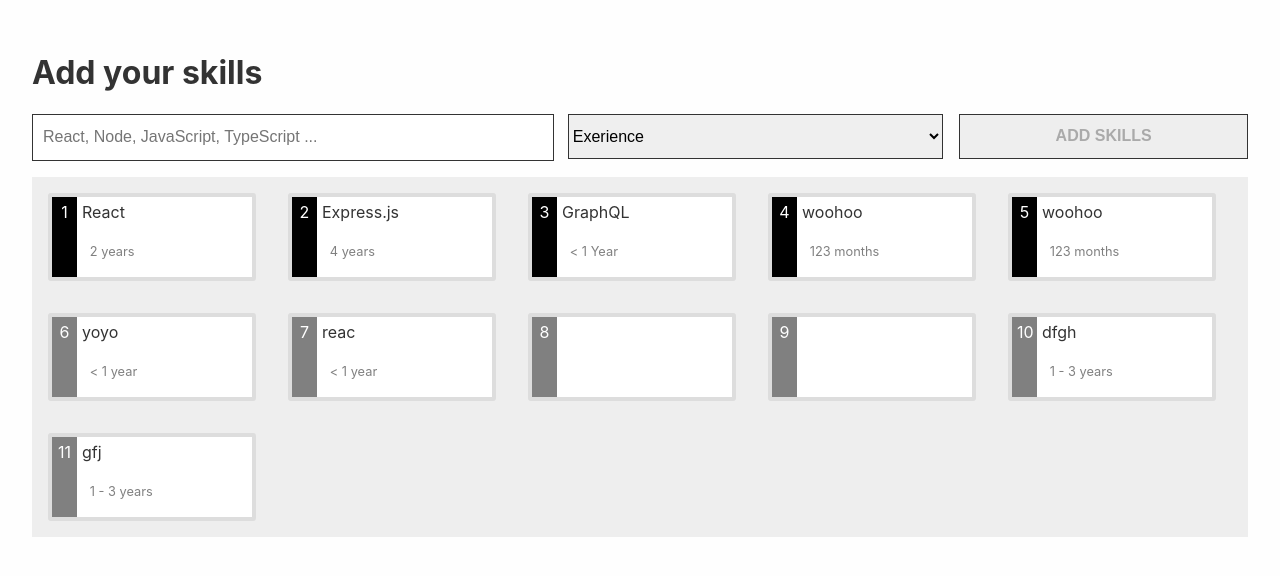
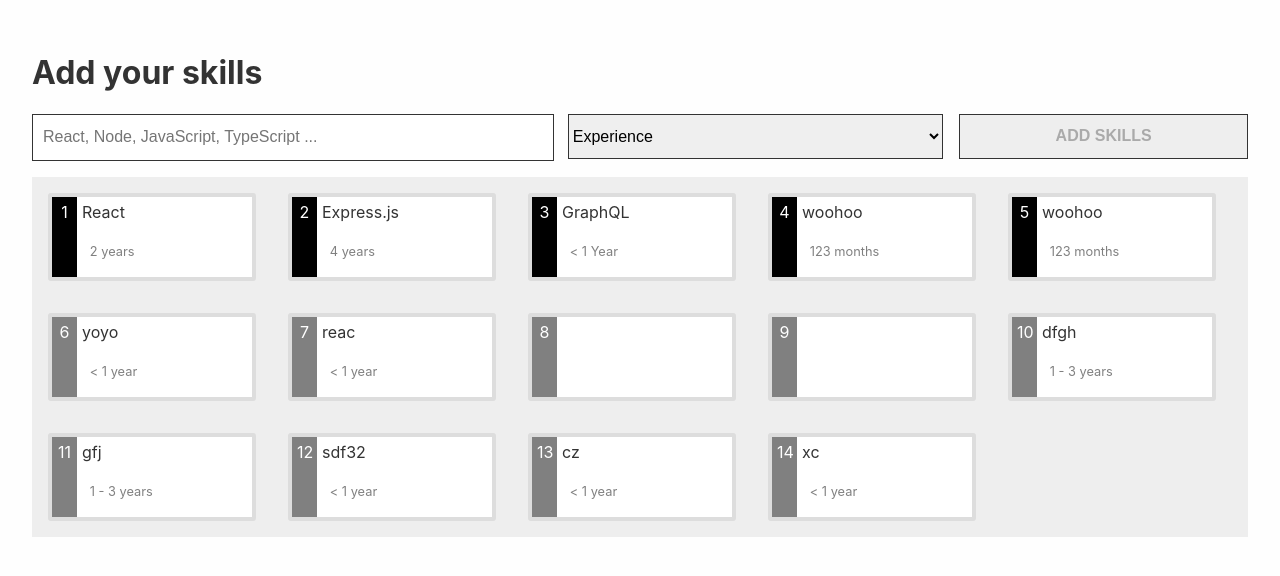
Before and after one commit to f0c1s/random-1-fe, a React (Create React App) app: page / in a window 1280 px wide. Shown: the top 576 px of the page. Built offline with nearby package versions, Linux system fonts and the light colour scheme; data requests are answered from the project's data file.

Commit message:
update: update list on add

```diff
--- a/db.json
+++ b/db.json
@@ -54,6 +54,21 @@
       "name": "gfj",
       "experience": "1 - 3 years",
       "id": "K2OWPNM"
+    },
+    {
+      "name": "sdf32",
+      "experience": "< 1 year",
+      "id": "rka3cSq"
+    },
+    {
+      "name": "cz",
+      "experience": "< 1 year",
+      "id": "FSy_N6r"
+    },
+    {
+      "name": "xc",
+      "experience": "< 1 year",
+      "id": "KCccXXa"
     }
   ]
 }
--- a/src/App.js
+++ b/src/App.js
@@ -5,12 +5,39 @@ import ExperienceInput from './ExperienceInput'
 import './App.css'
 
 export default class App extends Component {
+    constructor(props) {
+        super(props);
+        this.state = {
+            fetching: false,
+            fetched: false,
+            endpoint: 'http://localhost:54320/skills'
+        }
+        this.fetchSkills = this.fetchSkills.bind(this)
+        this.onSave = this.onSave.bind(this)
+    }
+    fetchSkills() {
+        this.setState({ fetching: true })
+        fetch(this.state.endpoint)
+            .then(response => {
+                response.json()
+                    .then(value =>
+                        this.setState({ fetched: value, fetching: false })
+                    )
+            })
+            .catch(r => console.error(`FAILED with reason: ${r}`))
+    }
+    onSave() {
+        this.fetchSkills()
+    }
+    componentDidMount() {
+        this.fetchSkills()
+    }
     render() {
         return (
             <div className="App">
                 <Header />
-                <ExperienceInput />
-                <ExperienceDisplay />
+                <ExperienceInput onSave={this.onSave} />
+                <ExperienceDisplay skills={this.state.fetched} />
             </div>
         )
     }
--- a/src/ExperienceDisplay.js
+++ b/src/ExperienceDisplay.js
@@ -20,35 +20,14 @@ class Experience extends Component {
 }
 
 export default class ExperienceDisplay extends Component {
-    constructor(props) {
-        super(props)
-        this.fetchSkills = this.fetchSkills.bind(this)
-        this.state = {
-            fetching: false,
-            fetched: false,
-            endpoint: 'http://localhost:54320/skills'
-        }
-    }
-    fetchSkills() {
-        this.setState({ fetching: true })
-        fetch(this.state.endpoint)
-            .then(response => {
-                response.json()
-                    .then(value =>
-                        this.setState({ fetched: value, fetching: false })
-                    )
-            })
-            .catch(r => console.error(`FAILED with reason: ${r}`))
-    }
-
-    componentDidMount() {
-        this.fetchSkills()
-    }
-
     render() {
         return (
             <section className="display">
-                {this.state.fetched.length > 0 ? <Experience skills={this.state.fetched} /> : ''}
+                {
+                    this.props.skills && this.props.skills.length > 0 ?
+                        <Experience skills={this.props.skills} /> :
+                        ''
+                }
             </section>
         )
     }
--- a/src/ExperienceInput.js
+++ b/src/ExperienceInput.js
@@ -14,17 +14,20 @@ export default class ExperienceInput extends Component {
     constructor(props) {
         super(props);
         this.state = {
-            dirty: false,
+            skillDirty: false,
+            experienceDirty: false,
             posted: false,
             saving: false,
             endpoint: 'http://localhost:54320/skills/',
-            skill: null,
-            experience: null
+            skill: '',
+            experience: 'Experience',
+            onSave: props.onSave
 
         }
         this.handleSave = this.handleSave.bind(this)
         this.handleExperienceChange = this.handleExperienceChange.bind(this)
         this.handleSkillChange = this.handleSkillChange.bind(this)
+        this.shouldSave = this.shouldSave.bind(this)
     }
     handleSave() {
         this.setState({ saving: true })
@@ -32,7 +35,8 @@ export default class ExperienceInput extends Component {
             name: this.state.skill,
             experience: this.state.experience
         }
-        fetch(this.state.endpoint, {
+
+        this.shouldSave() && fetch(this.state.endpoint, {
             method: "POST",
             mode: "cors",
             cache: "no-cache",
@@ -45,8 +49,9 @@ export default class ExperienceInput extends Component {
             body: JSON.stringify(data)
         })
             .then(response => {
-                console.log(response)
-                this.setState({ dirty: false, posted: true, saving: false })
+                this.setState({ skillDirty: false, posted: true, saving: false })
+                this.setState({skill: ''})
+                this.state.onSave();
             })
             .catch(e => {
                 console.error(`FAILED with reason: ${e}`)
@@ -54,30 +59,33 @@ export default class ExperienceInput extends Component {
     }
     handleExperienceChange(e) {
         this.setState({
-            dirty: true,
+            experienceDirty: true,
             experience: e.target.value
         })
     }
     handleSkillChange(e) {
         this.setState({
-            dirty: true,
+            skillDirty: true,
             skill: e.target.value
         })
+    }
+    shouldSave() {
+        return this.state.skillDirty && this.state.experienceDirty
     }
     render() {
         return (
             <section className="input grid">
                 <div className="type grid-item">
-                    <input class="input" id="skill-input" type="text" placeholder="React, Node, JavaScript, TypeScript ..." onChange={this.handleSkillChange} />
+                    <input className="input" id="skill-input" type="text" placeholder="React, Node, JavaScript, TypeScript ..." onChange={this.handleSkillChange} value={this.state.skill} />
                 </div>
                 <div className="experience grid-item">
-                    <select class="input" id="experience-input" defaultValue="Experience" onChange={this.handleExperienceChange}>
-                        <option disabled value="Experience">Exerience</option>
+                    <select className="input" id="experience-input" defaultValue="Experience" onChange={this.handleExperienceChange}>
+                        <option disabled value="Experience">Experience</option>
                         {options.map(option => <option key={option} value={option}>{option}</option>)}
                     </select>
                 </div>
                 <div className="save grid-item">
-                    <button class="input" id="save-input" onClick={this.handleSave} disabled={!this.state.dirty}>Add Skills</button>
+                    <button className="input" id="save-input" onClick={this.handleSave} disabled={!this.shouldSave()}>Add Skills</button>
                 </div>
             </section>
         )
```
Also changed, not shown: src/ExperienceInput.css (line endings or trailing spaces).
